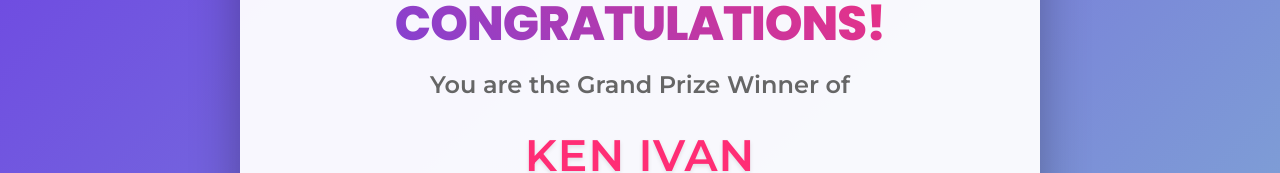
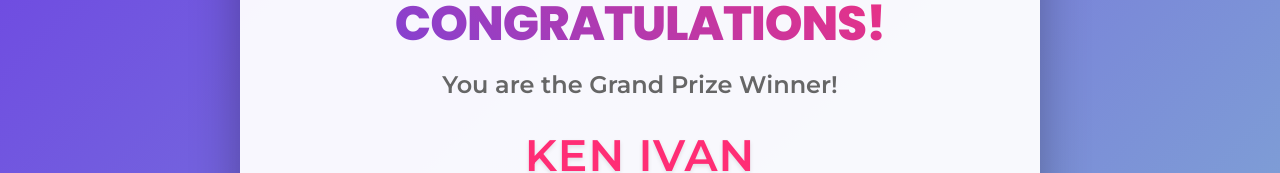
Before and after one commit to hanzlovecherry123/A-Special-Iphone-Gift-for-you-, a plain HTML site: page index.html in a window 1280 px wide. Shown: the part 147-320 px from the top of the page. Drawn offline with Linux system fonts and the light colour scheme.

Commit message:
Update index.html

```diff
--- a/index.html
+++ b/index.html
@@ -307,7 +307,7 @@
                 <div class="logo-text">iPhone 17</div>
             </div>
             <h1>CONGRATULATIONS!</h1>
-            <div class="subtitle">You are the Grand Prize Winner of</div>
+            <div class="subtitle">You are the Grand Prize Winner!</div>
             <div class="winner-name">Ken Ivan</div>
         </div>
 
```
